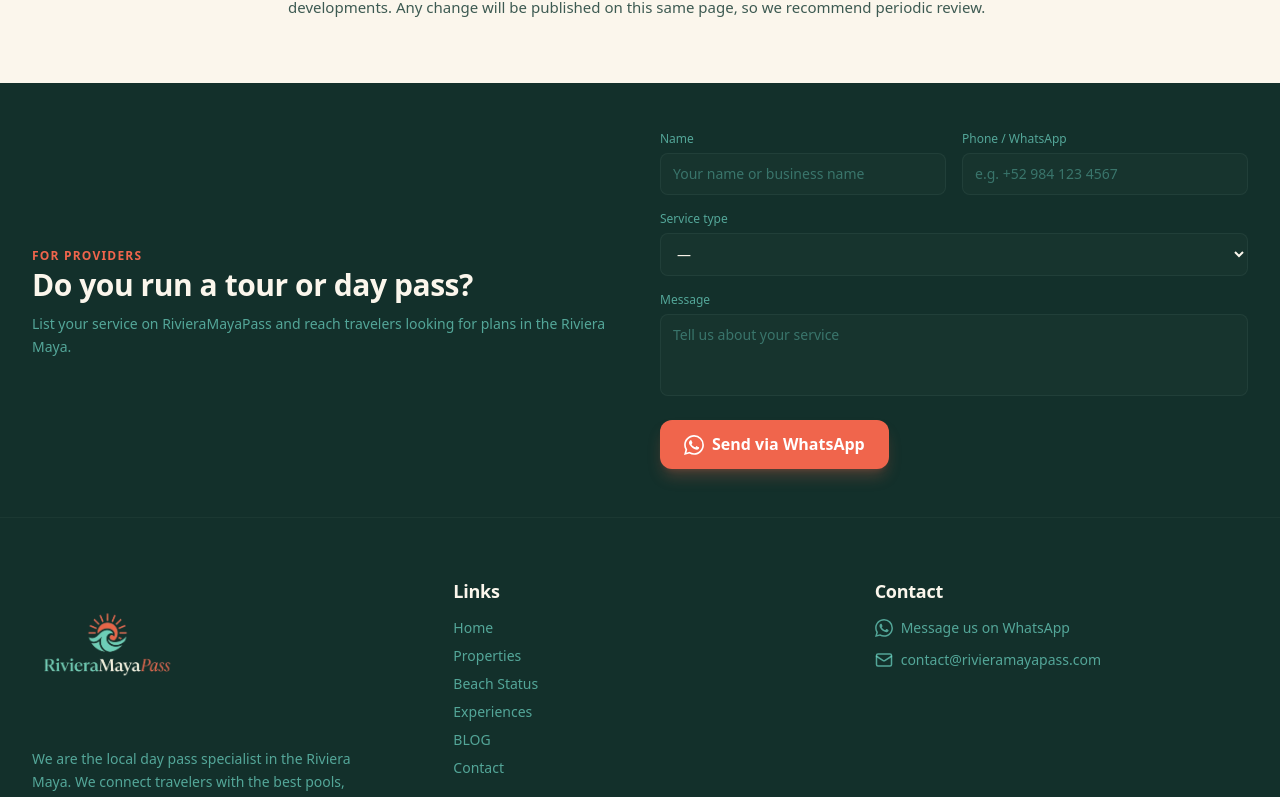
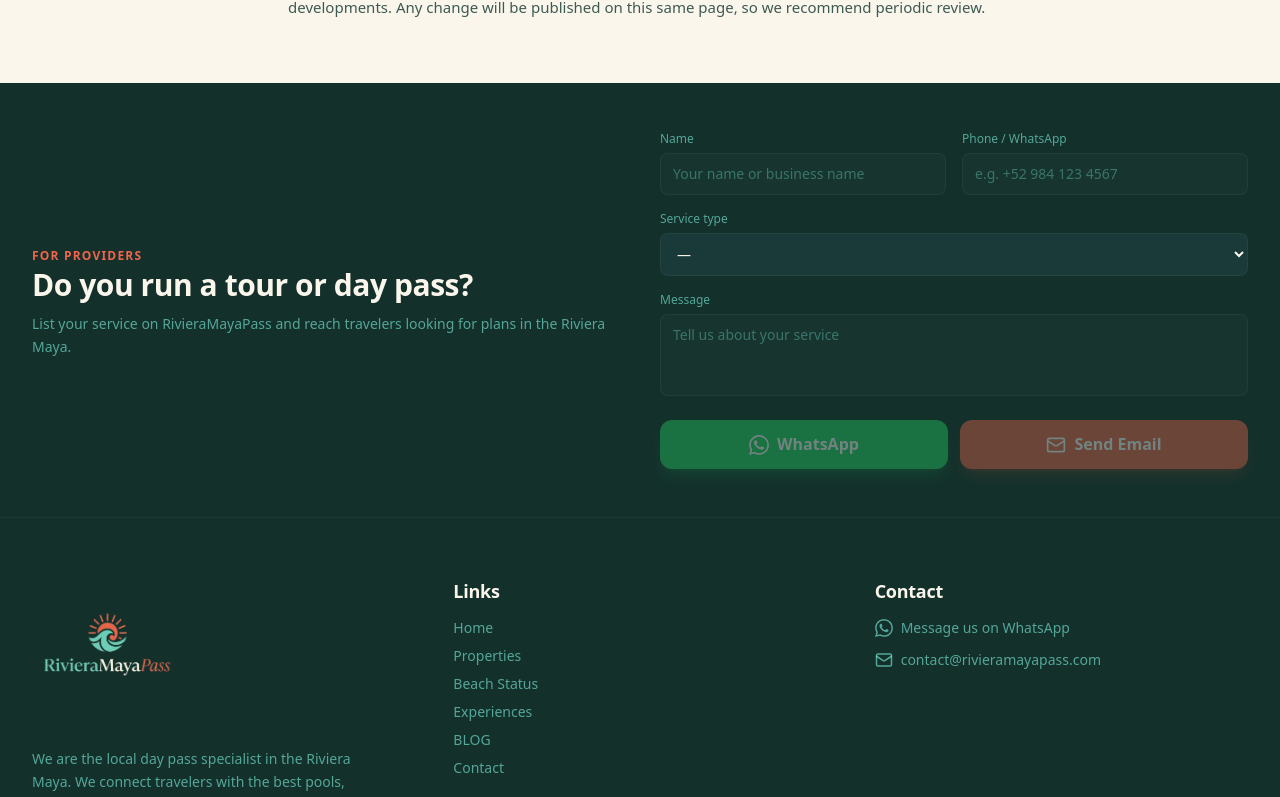
Before and after one commit to Ezzeorazi/rivera-maya-pass, a Next.js app: page /en/privacidad in a window 1280 px wide. Shown: the part 1900-2697 px from the top of the page. Built offline with nearby package versions, Linux system fonts and the light colour scheme; no server answers.

Commit message:
feat: dual WhatsApp + Email form, fix select contrast, add Resend integration

```diff
--- a/package.json
+++ b/package.json
@@ -17,6 +17,7 @@
     "react-dom": "19.1.0",
     "react-markdown": "^10.1.0",
     "remark-gfm": "^4.0.1",
+    "resend": "^6.14.0",
     "server-only": "^0.0.1"
   },
   "devDependencies": {
--- /dev/null
+++ b/src/app/api/contact/route.ts
@@ -0,0 +1,69 @@
+import { Resend } from 'resend';
+import { NextResponse } from 'next/server';
+
+const resend = new Resend(process.env.RESEND_API_KEY);
+
+export async function POST(req: Request) {
+  try {
+    const { name, phone, service, message, lang } = await req.json();
+
+    if (!name || !service) {
+      return NextResponse.json(
+        { error: 'Name and service are required' },
+        { status: 400 }
+      );
+    }
+
+    const subject =
+      lang === 'en'
+        ? `New partner inquiry from ${name}`
+        : `Nueva solicitud de prestador: ${name}`;
+
+    const htmlContent = `
+      <div style="font-family: Arial, sans-serif; max-width: 600px; margin: 0 auto;">
+        <h2 style="color: #0e4f4f;">${lang === 'en' ? 'New Partner Inquiry' : 'Nueva Solicitud de Prestador'}</h2>
+        <hr style="border: 1px solid #e0e0e0;" />
+        <table style="width: 100%; border-collapse: collapse; margin-top: 16px;">
+          <tr>
+            <td style="padding: 8px 12px; font-weight: bold; color: #555; width: 140px;">${lang === 'en' ? 'Name' : 'Nombre'}:</td>
+            <td style="padding: 8px 12px;">${name}</td>
+          </tr>
+          ${phone ? `<tr>
+            <td style="padding: 8px 12px; font-weight: bold; color: #555;">${lang === 'en' ? 'Phone / WhatsApp' : 'Teléfono / WhatsApp'}:</td>
+            <td style="padding: 8px 12px;">${phone}</td>
+          </tr>` : ''}
+          <tr>
+            <td style="padding: 8px 12px; font-weight: bold; color: #555;">${lang === 'en' ? 'Service type' : 'Tipo de servicio'}:</td>
+            <td style="padding: 8px 12px;">${service}</td>
+          </tr>
+          ${message ? `<tr>
+            <td style="padding: 8px 12px; font-weight: bold; color: #555;">${lang === 'en' ? 'Message' : 'Mensaje'}:</td>
+            <td style="padding: 8px 12px;">${message}</td>
+          </tr>` : ''}
+        </table>
+        <hr style="border: 1px solid #e0e0e0; margin-top: 24px;" />
+        <p style="color: #999; font-size: 12px; margin-top: 12px;">
+          ${lang === 'en' ? 'Sent from RivieraMayaPass partner form' : 'Enviado desde el formulario de prestadores de RivieraMayaPass'}
+        </p>
+      </div>
+    `;
+
+    const { error } = await resend.emails.send({
+      from: 'RivieraMayaPass <no-reply@rivieramayapass.com>',
+      to: ['contact@rivieramayapass.com'],
+      subject,
+      html: htmlContent,
+      replyTo: phone ? undefined : undefined,
+    });
+
+    if (error) {
+      console.error('Resend error:', error);
+      return NextResponse.json({ error: 'Failed to send email' }, { status: 500 });
+    }
+
+    return NextResponse.json({ success: true });
+  } catch (err) {
+    console.error('API error:', err);
+    return NextResponse.json({ error: 'Internal server error' }, { status: 500 });
+  }
+}
--- a/src/components/PartnerForm.tsx
+++ b/src/components/PartnerForm.tsx
@@ -14,10 +14,10 @@
   const [service, setService] = useState('');
   const [phone, setPhone] = useState('');
   const [message, setMessage] = useState('');
+  const [sending, setSending] = useState(false);
+  const [sent, setSent] = useState(false);
 
-  function handleSubmit(e: React.FormEvent) {
-    e.preventDefault();
-
+  function handleWhatsApp() {
     const intro =
       lang === 'en'
         ? 'Hi, I want to list my service on RivieraMayaPass.'
@@ -38,10 +38,42 @@
     window.open(href, '_blank', 'noopener,noreferrer');
   }
 
+  async function handleEmail() {
+    setSending(true);
+    try {
+      const res = await fetch('/api/contact', {
+        method: 'POST',
+        headers: { 'Content-Type': 'application/json' },
+        body: JSON.stringify({ name, phone, service, message, lang }),
+      });
+
+      if (res.ok) {
+        setSent(true);
+        setName('');
+        setService('');
+        setPhone('');
+        setMessage('');
+        setTimeout(() => setSent(false), 5000);
+      }
+    } catch (err) {
+      console.error('Error sending email:', err);
+    } finally {
+      setSending(false);
+    }
+  }
+
+  function handleSubmit(e: React.FormEvent) {
+    e.preventDefault();
+  }
+
   const fieldClass =
     'w-full rounded-lg border border-ink-soft/30 bg-ink-soft/10 px-3 py-2.5 text-sm text-sand placeholder:text-lagoon/40 font-body outline-none transition-colors focus:border-coral focus:bg-ink-soft/20';
+  const selectClass =
+    'w-full rounded-lg border border-ink-soft/30 bg-[#1a3a3a] px-3 py-2.5 text-sm text-sand font-body outline-none transition-colors focus:border-coral focus:bg-[#1f4444] [&>option]:bg-[#1a3a3a] [&>option]:text-sand';
   const labelClass =
     'block font-body text-xs font-medium text-lagoon/70 mb-1.5';
+
+  const isValid = name.trim() && service;
 
   return (
     <form onSubmit={handleSubmit} className="space-y-4">
@@ -85,7 +117,7 @@
           required
           value={service}
           onChange={(e) => setService(e.target.value)}
-          className={fieldClass}
+          className={selectClass}
         >
           <option value="" disabled>
             —
@@ -112,15 +144,45 @@
         />
       </div>
 
+      {/* Success message */}
+      {sent && (
+        <div className="rounded-lg bg-green-500/10 border border-green-500/30 px-4 py-3 text-green-400 text-sm font-body flex items-center gap-2">
+          <svg width="18" height="18" viewBox="0 0 24 24" fill="none" stroke="currentColor" strokeWidth="2.5" strokeLinecap="round" strokeLinejoin="round" aria-hidden="true">
+            <path d="M20 6 9 17l-5-5" />
+          </svg>
+          {lang === 'en' ? 'Message sent successfully!' : '¡Mensaje enviado con éxito!'}
+        </div>
+      )}
+
+      {/* Dual buttons */}
+      <div className="flex flex-col sm:flex-row gap-3">
         <button
-        type="submit"
-        className="inline-flex w-full items-center justify-center gap-2 rounded-xl bg-coral px-6 py-3 font-body font-bold text-white shadow-lg shadow-coral/25 transition-all hover:scale-[1.02] hover:bg-coral/90 active:scale-[0.98] sm:w-auto"
+          type="button"
+          disabled={!isValid}
+          onClick={handleWhatsApp}
+          className="inline-flex flex-1 items-center justify-center gap-2 rounded-xl bg-[#25D366] px-6 py-3 font-body font-bold text-white shadow-lg shadow-[#25D366]/25 transition-all hover:scale-[1.02] hover:bg-[#20bd5a] active:scale-[0.98] disabled:opacity-40 disabled:cursor-not-allowed disabled:hover:scale-100"
         >
           <svg width="20" height="20" viewBox="0 0 24 24" fill="currentColor" aria-hidden="true">
             <path d="M17.472 14.382c-.297-.149-1.758-.867-2.03-.967-.273-.099-.471-.148-.67.15-.197.297-.767.966-.94 1.164-.173.199-.347.223-.644.075-.297-.15-1.255-.463-2.39-1.475-.883-.788-1.48-1.761-1.653-2.059-.173-.297-.018-.458.13-.606.134-.133.298-.347.446-.52.149-.174.198-.298.298-.497.099-.198.05-.371-.025-.52-.075-.149-.669-1.612-.916-2.207-.242-.579-.487-.5-.669-.51-.173-.008-.371-.01-.57-.01-.198 0-.52.074-.792.372-.272.297-1.04 1.016-1.04 2.479 0 1.462 1.065 2.875 1.213 3.074.149.198 2.096 3.2 5.077 4.487.709.306 1.262.489 1.694.625.712.227 1.36.195 1.871.118.571-.085 1.758-.719 2.006-1.413.248-.694.248-1.289.173-1.413-.074-.124-.272-.198-.57-.347m-5.421 7.403h-.004a9.87 9.87 0 01-5.031-1.378l-.361-.214-3.741.982.998-3.648-.235-.374a9.86 9.86 0 01-1.51-5.26c.001-5.45 4.436-9.884 9.888-9.884 2.64 0 5.122 1.03 6.988 2.898a9.825 9.825 0 012.893 6.994c-.003 5.45-4.437 9.884-9.885 9.884m8.413-18.297A11.815 11.815 0 0012.05 0C5.495 0 .16 5.335.157 11.892c0 2.096.547 4.142 1.588 5.945L.057 24l6.305-1.654a11.882 11.882 0 005.683 1.448h.005c6.554 0 11.89-5.335 11.893-11.893a11.821 11.821 0 00-3.48-8.413z" />
           </svg>
-        {dict.formSubmit}
+          WhatsApp
         </button>
+
+        <button
+          type="button"
+          disabled={!isValid || sending}
+          onClick={handleEmail}
+          className="inline-flex flex-1 items-center justify-center gap-2 rounded-xl bg-coral px-6 py-3 font-body font-bold text-white shadow-lg shadow-coral/25 transition-all hover:scale-[1.02] hover:bg-coral/90 active:scale-[0.98] disabled:opacity-40 disabled:cursor-not-allowed disabled:hover:scale-100"
+        >
+          <svg width="20" height="20" viewBox="0 0 24 24" fill="none" stroke="currentColor" strokeWidth="2" strokeLinecap="round" strokeLinejoin="round" aria-hidden="true">
+            <rect width="20" height="16" x="2" y="4" rx="2" />
+            <path d="m22 7-8.97 5.7a1.94 1.94 0 0 1-2.06 0L2 7" />
+          </svg>
+          {sending
+            ? (lang === 'en' ? 'Sending...' : 'Enviando...')
+            : (lang === 'en' ? 'Send Email' : 'Enviar Email')}
+        </button>
+      </div>
     </form>
   );
 }
```
Also changed, not shown: 2 other files (tests, documents, lock files or other folders). Lines whose indentation alone changed are shown as unchanged.
